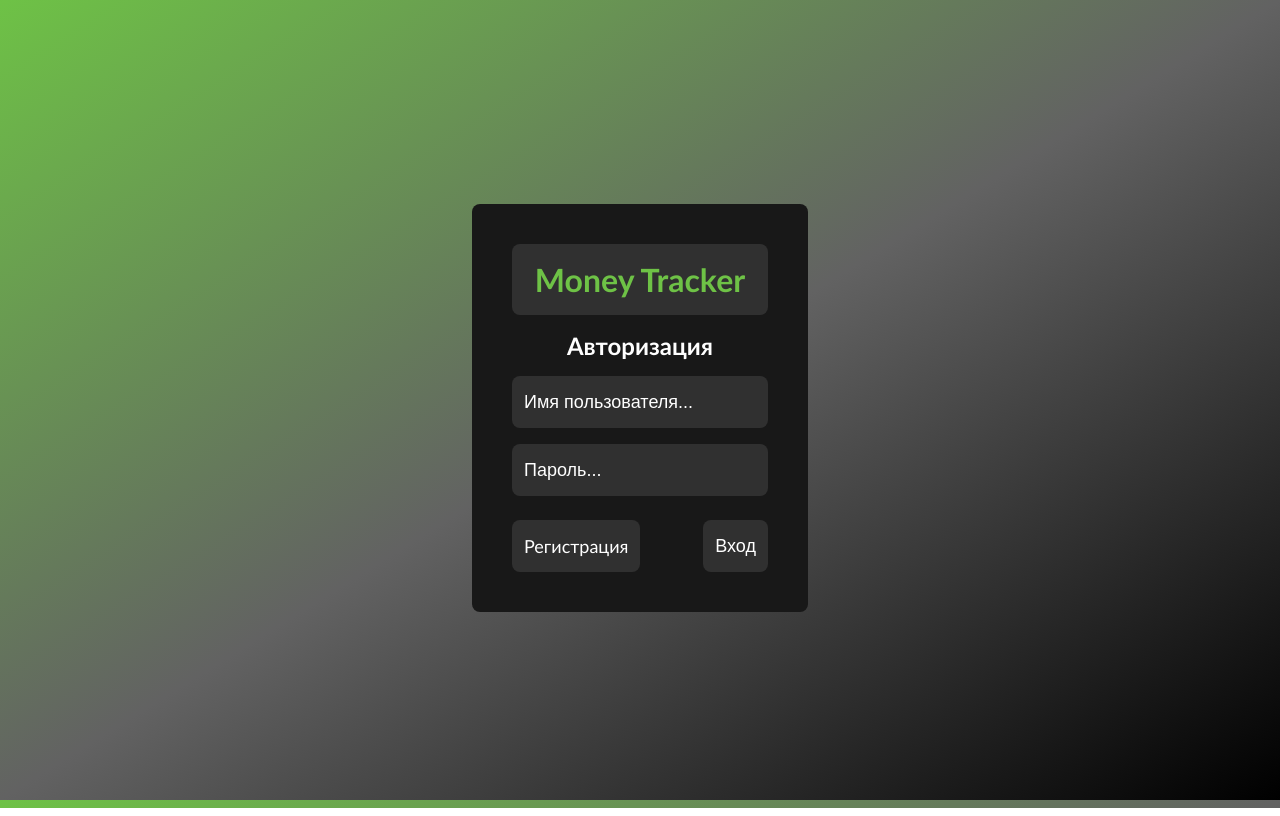
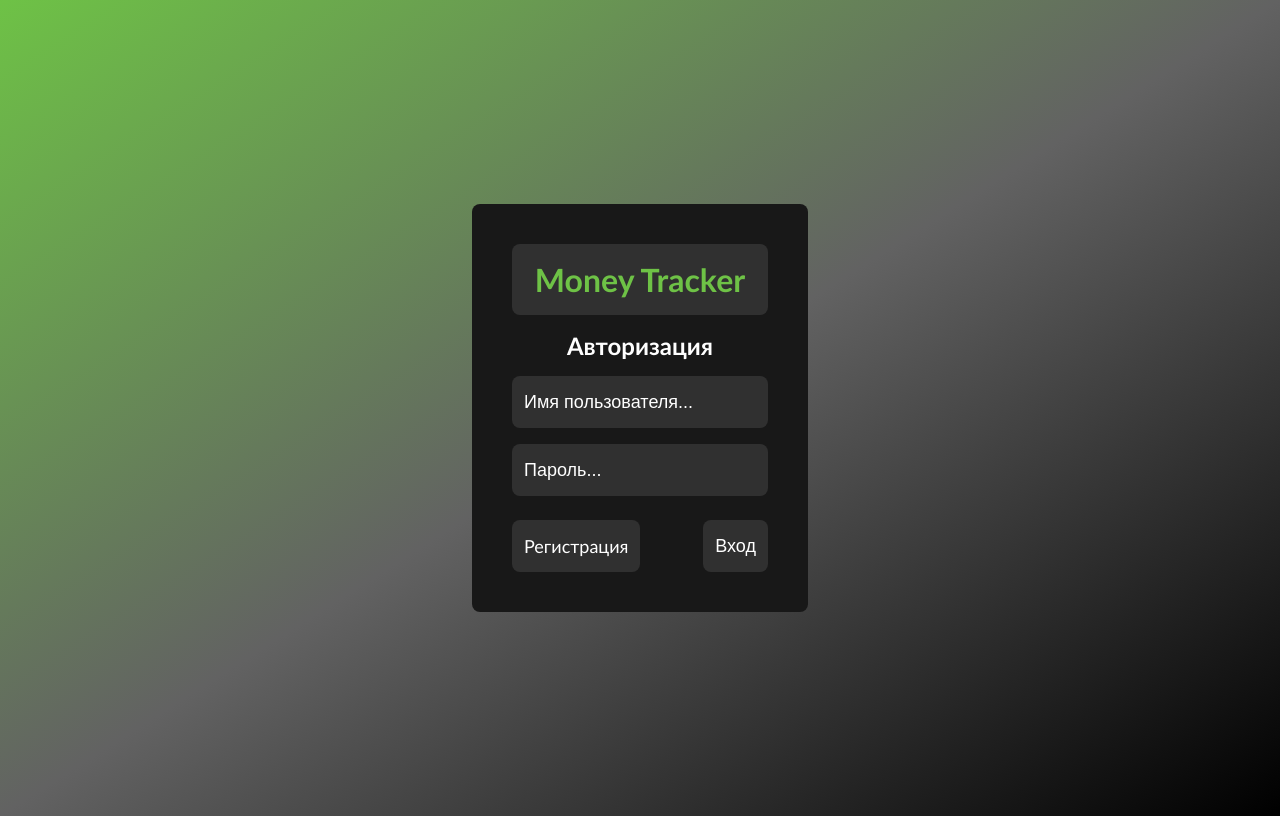
Before and after one commit to M1sterZag/MoneyTracker, a React (Vite) app in the folder frontend/: page / in a window 1280 px wide. Built offline with nearby package versions, Linux system fonts and the light colour scheme.

Commit message:
fix gradient bug

```diff
--- a/frontend/src/index.css
+++ b/frontend/src/index.css
@@ -1,13 +1,6 @@
 @tailwind base;
 @tailwind components;
 @tailwind utilities;
-
-/*@font-face {*/
-/*  font-family: 'Roboto';*/
-/*  src: url('./assets/fonts/Roboto-Medium.ttf') format('ttf');*/
-/*  font-weight: normal;*/
-/*  font-style: normal;*/
-/*}*/
 
 *,
 *::before,
@@ -20,9 +13,6 @@ body {
 }
 
 :root {
-  /*font-family: Inter, system-ui, Avenir, Helvetica, Arial, sans-serif;*/
-  /*line-height: 1.5;*/
-  /*font-weight: 400;*/
 }
 
 input::-webkit-outer-spin-button,
@@ -37,8 +27,10 @@ body {
 }
 
 html{
-  height: 100vh;
-  min-height: 100vh;
+  min-height: 100%;
+}
+body {
+    min-height: 100%;
 }
 
 h1, h2, h3 {
```
